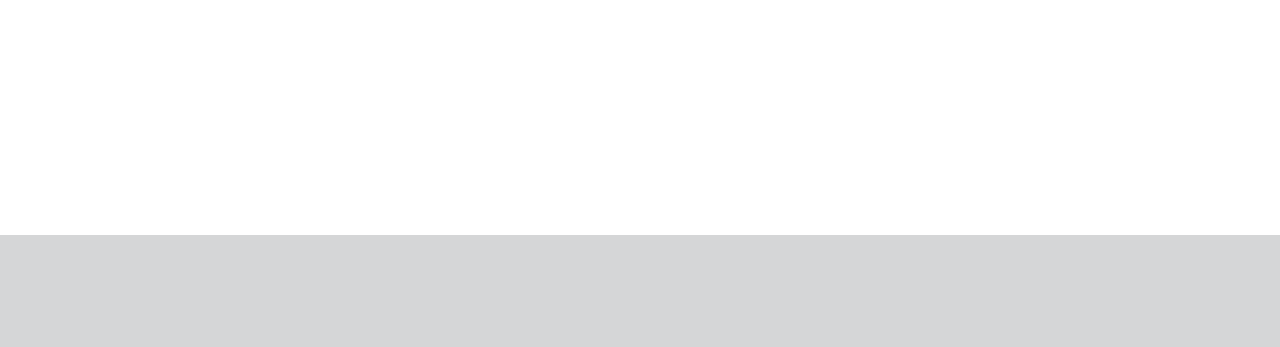
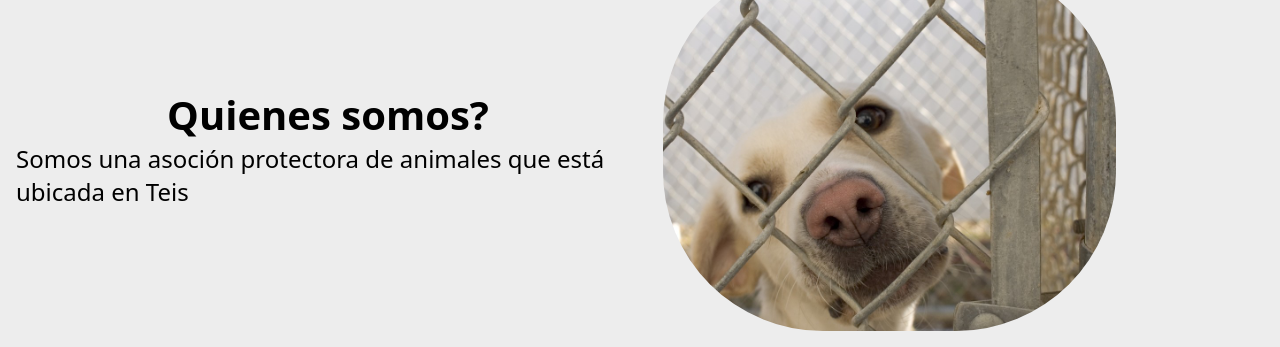
Before and after one commit to rubenfreiria/Proyecto, a PHP site: page / in a window 1280 px wide. Shown: the part 565-912 px from the top of the page. Before the commit the page ends 800 px from the top, so only its background shows below. Run offline with PHP 8.4, Linux system fonts and the light colour scheme.

Commit message:
Index ampliado con nueva seccion

```diff
--- a/index.html
+++ b/index.html
@@ -22,8 +22,16 @@
         </div>
       </nav>
     </header>
+    <section>
+      <div id="menuContainer">
+        <a class="menuLink" href="">Adopciones</a>
+        <a class="menuLink" href="">Donaciones</a>
+        <a class="menuLink" href="">Noticias</a>
+        <a class="menuLink" href="">Calendario</a>
+        <a class="menuLink" href="">Contacto</a>
+      </div>
+    </section>
     <main id="index-main">
-
       <h1>Texto</h1>
       <h1>De</h1>
       <h1>Ejemplo</h1>
@@ -33,8 +41,17 @@
         muted="true"
         loop="true"
       ></video>
-
     </main>
+    <section id="quienesSomos">
+      <div id="containerQuienesSomos">
+        <h2>Quienes somos?</h2>
+        <p>Somos una asoción protectora de animales
+          que está ubicada en Teis</p>
+      </div>
+      <div id="containerImgPerroEncerrado">
+        <img src="./img/perroJaula.jpg" alt="perroEncerrado">
+      </div>
+    </section>
     <footer id="footer-index"></footer>
   </body>
 </html>
--- a/styles/styles.css
+++ b/styles/styles.css
@@ -112,25 +112,105 @@
   height: 50px;
 }
 
+#menuContainer {
+  background-color: var(--main-grey);
+  width: 100%;
+  height: 48px;
+  min-width: 650px;
+  display: flex;
+  align-items: center;
+  justify-content: center;
+}
+
+.menuLink {
+  display: flex;
+  align-items: center;
+  justify-content: center;
+  height: 48px;
+  margin: 10px;
+  padding: 16px;
+  color: var(--main-black);
+}
+
 #index-main {
   display: flex;
   align-items: center;
   justify-content: center;
   flex-direction: column;
-  margin-top: 100px;
   width: 100%;
   height: 400px;
   background-color: rgba(0, 0, 0, 0.18);
   color: var(--main-white);
 }
 
-video {
-  position: fixed;
-  top: 164px;
+/* Menucontainer para movil */
+@media screen and (max-width: 660px) {
+  #menuContainer {
+    display: none;
+  }
+
+  video {
+    position: absolute;
+    top: 64px;
+    width: 100%;
+    height: 400px;
+    object-fit: cover;
+    z-index: -2;
+  }
+}
+
+/* Menucontainer para movil  ordenador*/
+@media screen and (min-width: 660px) {
+  video {
+    position: absolute;
+    top: 112px;
+    width: 100%;
+    height: 400px;
+    object-fit: cover;
+    z-index: -2;
+  }
+}
+
+/* Estilos quienes somos */
+#quienesSomos{
   width: 100%;
   height: 400px;
-  object-fit: cover;
-  z-index: -2;
+  background-color: var(--main-grey);
+  display: flex;
+  flex-direction: row;
+  padding: 16px;
+}
+
+#containerQuienesSomos{
+  width: 50%;
+  height: 100%;
+  display: flex;
+  justify-content: center;
+  align-items: center;
+  flex-direction: column;
+}
+
+#containerQuienesSomos h2{
+  color: black;
+  font-size: 40px;
+}
+
+#containerQuienesSomos p{
+  color: black;
+  font-size: 24px;
+}
+
+#containerImgPerroEncerrado{
+  display: flex;
+  justify-content: center;
+  align-items: center;
+  width: 40%;
+  height: 100%;
+}
+
+#containerImgPerroEncerrado img{
+  height: 100%;
+  border-radius:10rem;
 }
 
 /* Fin estilos index */
```
Also changed, not shown: img/perroJaula.jpg (added). Lines whose indentation alone changed are shown as unchanged.
